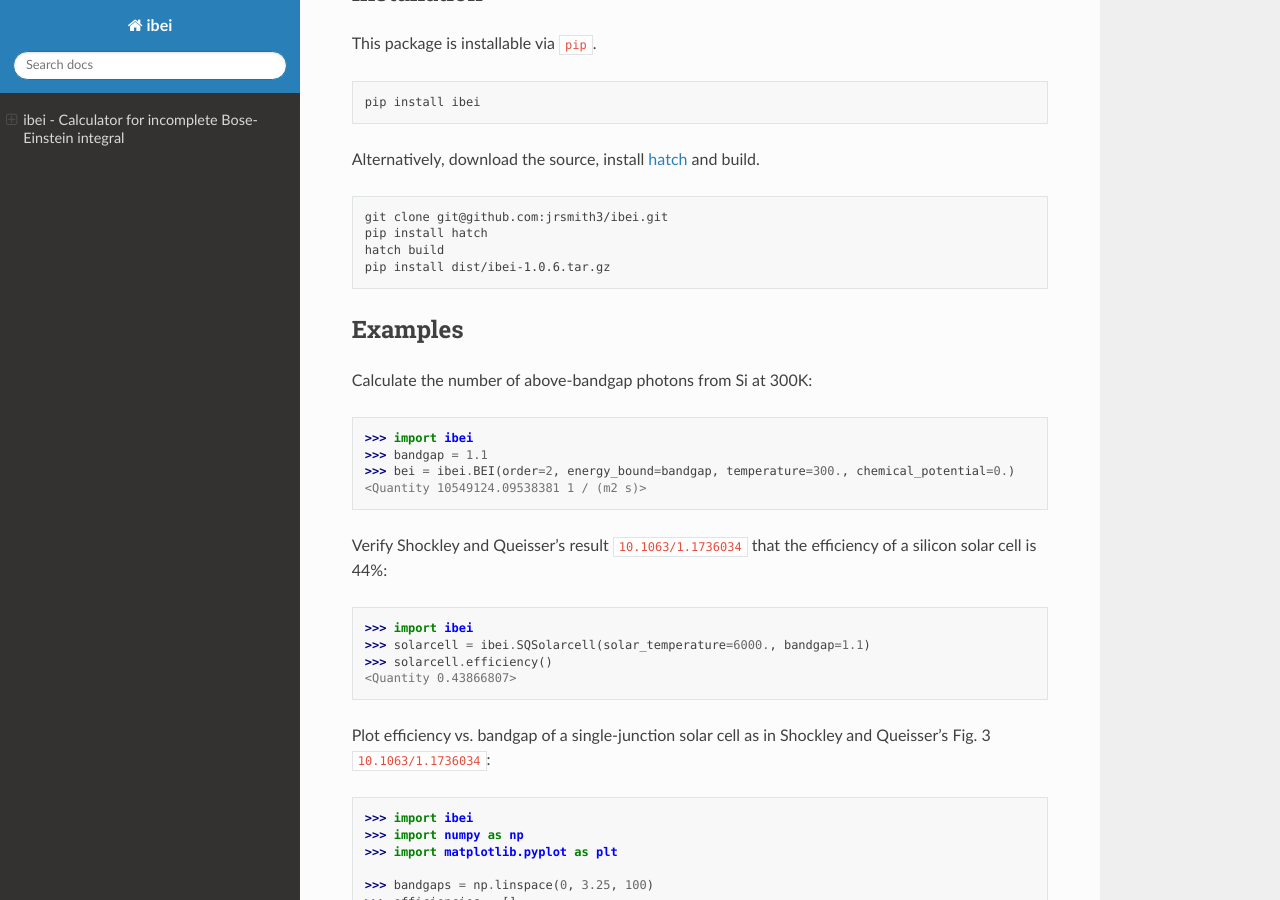
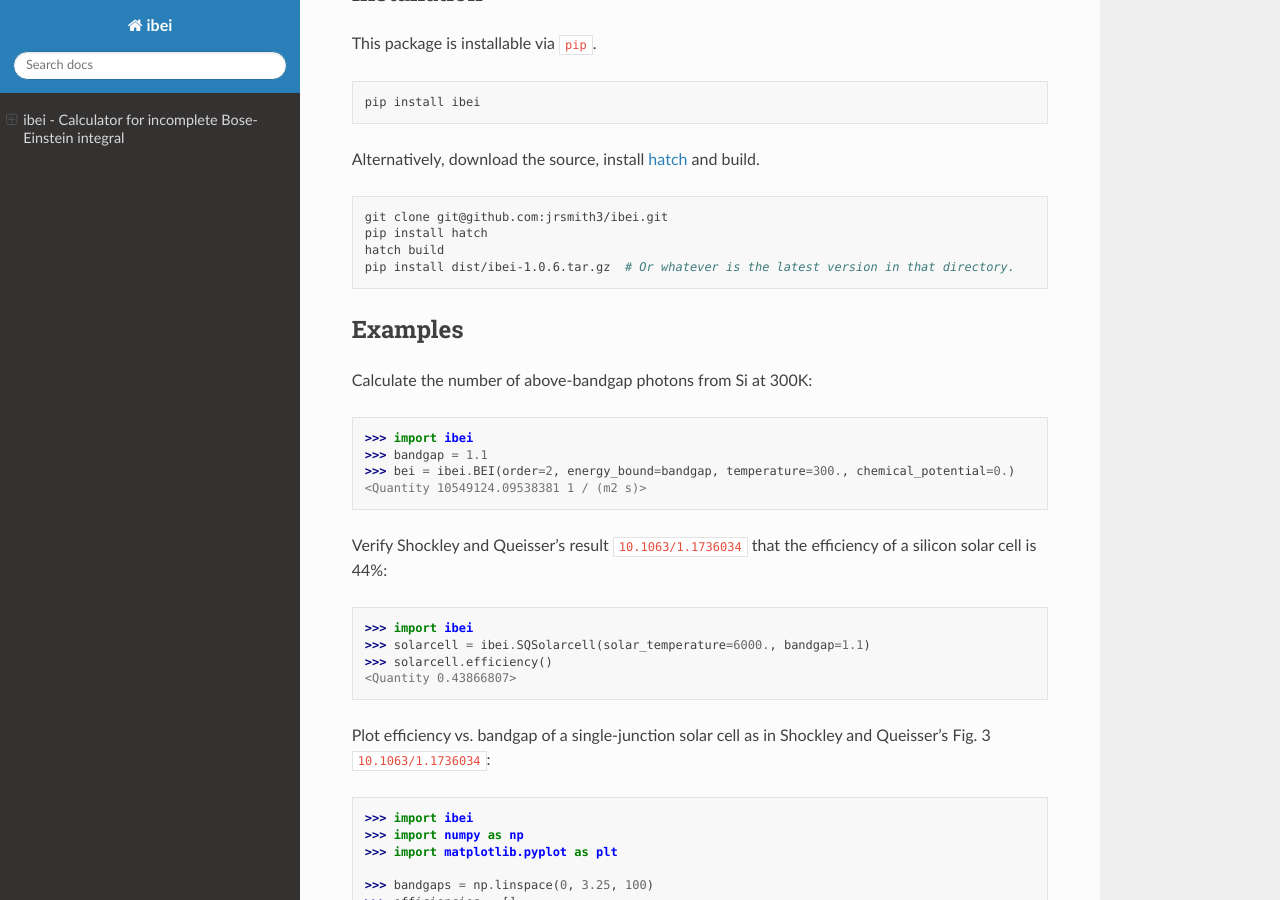
Before and after one commit to jrsmith3/ibei, a Sphinx documentation site: the page built from doc/index.rst, in a window 1280 px wide and 900 px high, scrolled down 563 px. Built offline with Sphinx 7.4.7 and the Read the Docs theme 2.0.0, drawn with Linux system fonts in a browser that asks for light colours; the version number could not be read and is left out; cross-references to code outside the pages are shown as plain code.

Commit message:
Add comment in example code

```diff
--- a/doc/index.rst
+++ b/doc/index.rst
@@ -40,7 +40,7 @@ Alternatively, download the source, install
     git clone git@github.com:jrsmith3/ibei.git
     pip install hatch
     hatch build
-    pip install dist/ibei-1.0.6.tar.gz
+    pip install dist/ibei-1.0.6.tar.gz  # Or whatever is the latest version in that directory.
 
 
 Examples
```
Also changed, not shown: README.md (+1 -1 lines).
